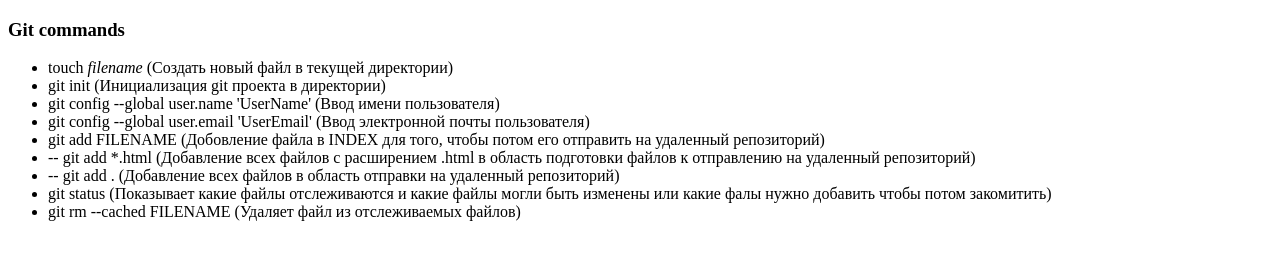
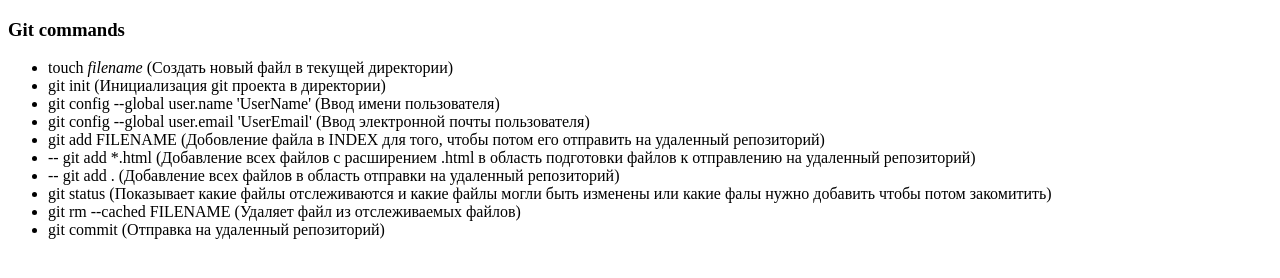
Before and after one commit to Gerenzeo/MiAPP, a plain HTML site: page index.html in a window 1280 px wide. Drawn offline with Linux system fonts and the light colour scheme.

Commit message:
Add console command to app.js

```diff
--- a/app.js
+++ b/app.js
@@ -0,0 +1 @@
+console.log("Hello!")
--- a/index.html
+++ b/index.html
@@ -19,6 +19,7 @@
                 <li>-- git add . (Добавление всех файлов в область отправки на удаленный репозиторий)</li>
                 <li>git status (Показывает какие файлы отслеживаются и какие файлы могли быть изменены или какие фалы нужно добавить чтобы потом закомитить)</li>
                 <li>git rm --cached FILENAME (Удаляет файл из отслеживаемых файлов)</li>
+                <li>git commit (Отправка на удаленный репозиторий)</li>
             </ul>
         </div>
 
```
